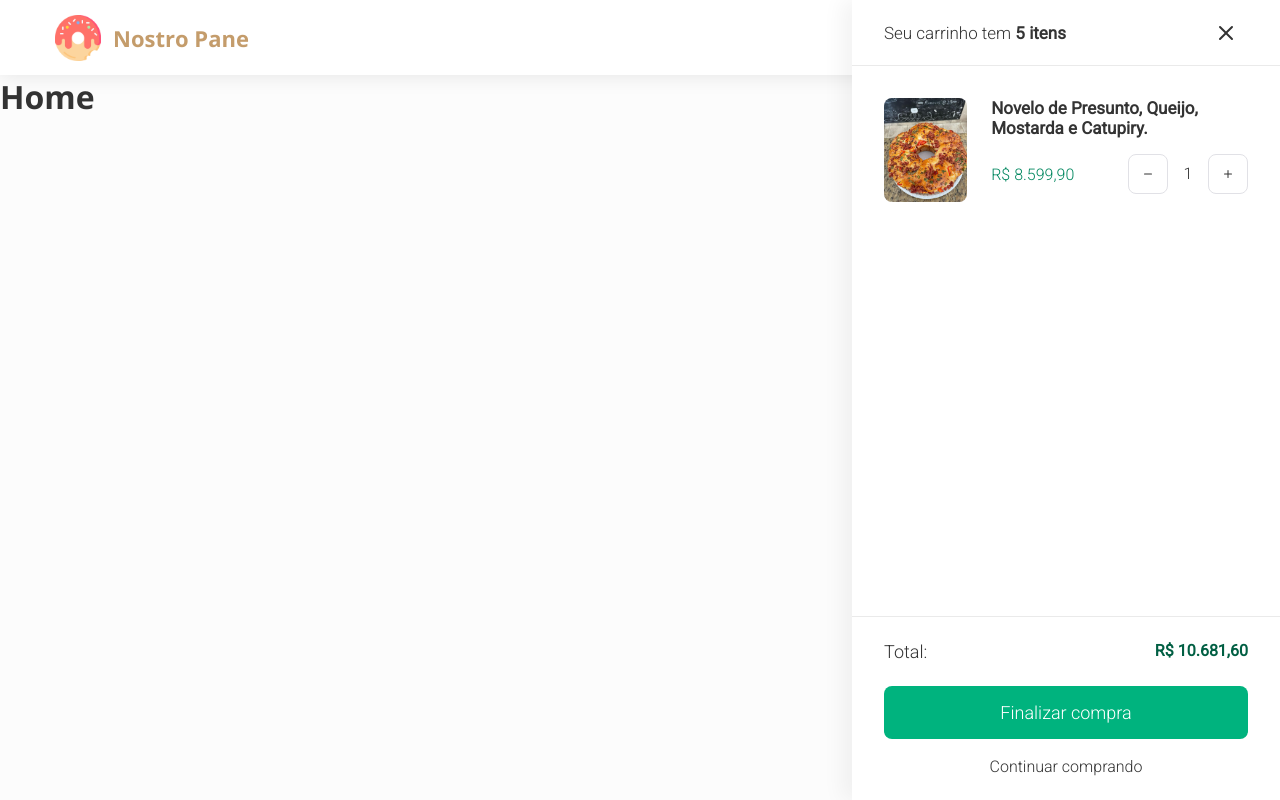
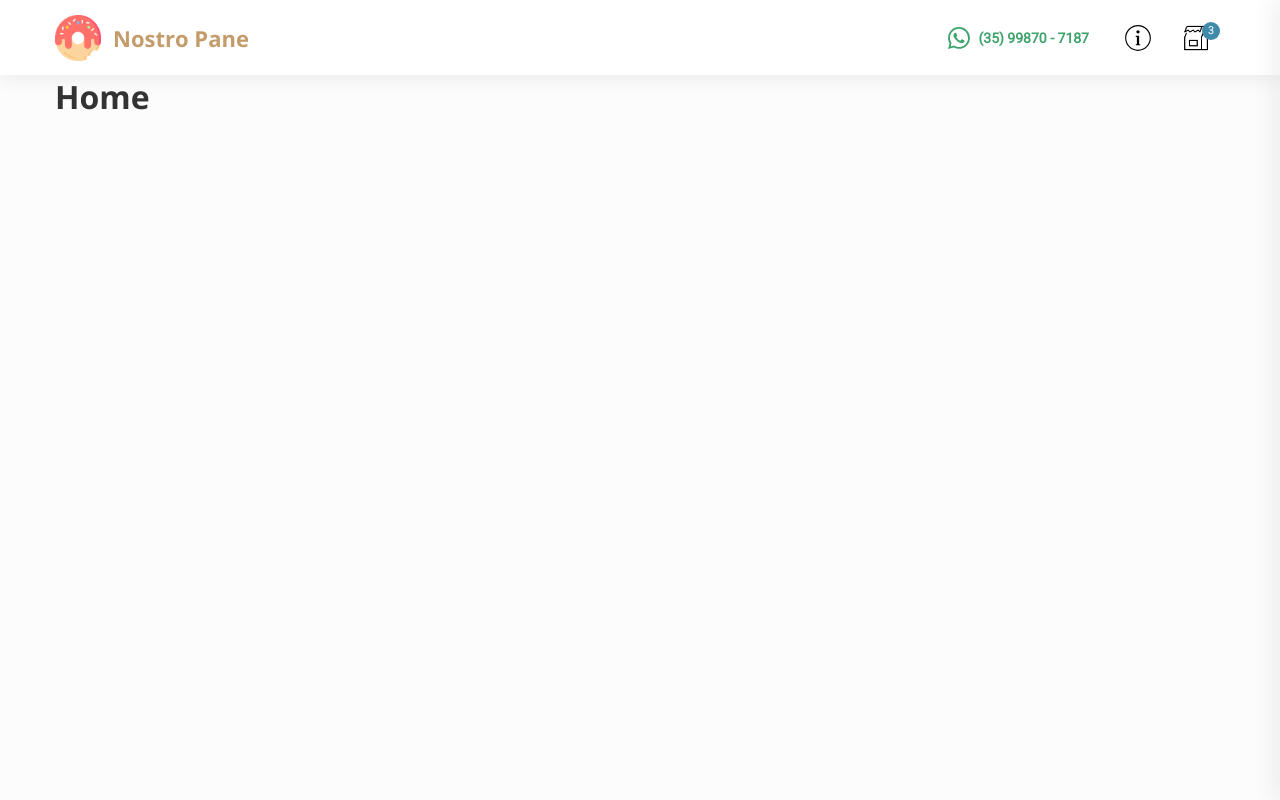
Before and after one commit to michel-cm/nostro-pane, a React (Vite) app: page / in a window 1280 px wide. Built offline with nearby package versions, Linux system fonts and the light colour scheme.

Commit message:
cart action

```diff
--- a/src/App.jsx
+++ b/src/App.jsx
@@ -3,6 +3,7 @@ import { ThemeContextProvider } from "./contexts/ThemeContext";
 import { BrowserRouter } from "react-router-dom";
 import { Router } from "./Router";
 import { ProdutosContextProvider } from "./contexts/ProdutosContext";
+import { CartContextProvider } from "./contexts/CartContext";
 
 function App() {
   return (
@@ -10,8 +11,10 @@ function App() {
       <ThemeContextProvider>
         <BrowserRouter>
           <ProdutosContextProvider>
-            <Router />
-            <GlobalStyle />
+            <CartContextProvider>
+              <Router />
+              <GlobalStyle />
+            </CartContextProvider>
           </ProdutosContextProvider>
         </BrowserRouter>
       </ThemeContextProvider>
--- a/src/components/Cart/index.jsx
+++ b/src/components/Cart/index.jsx
@@ -2,12 +2,14 @@ import * as C from "./styles";
 import { useTheme } from "../../hooks/useTheme";
 import cartBlack from "../../assets/cart-black.png";
 import cartWhite from "../../assets/cart-white.png";
+import { useCartContext } from "../../hooks/useCartContext";
 
 export const Cart = () => {
   const { isDarkTheme } = useTheme();
+  const { toggleCart } = useCartContext();
 
   return (
-    <C.Cart title="Carrinho de compras">
+    <C.Cart title="Carrinho de compras" onClick={toggleCart}>
       <div>
         <img
           src={isDarkTheme === "dark" ? cartWhite : cartBlack}
--- /dev/null
+++ b/src/contexts/CartContext.jsx
@@ -0,0 +1,17 @@
+import { useState, createContext } from "react";
+
+export const CartContext = createContext({});
+
+export function CartContextProvider({ children }) {
+  const [isCartOpen, setIsCartOpen] = useState(false);
+
+  const toggleCart = () => {
+    setIsCartOpen(!isCartOpen);
+  };
+
+  return (
+    <CartContext.Provider value={{ toggleCart, isCartOpen }}>
+      {children}
+    </CartContext.Provider>
+  );
+}
--- a/src/default/CartShop/index.jsx
+++ b/src/default/CartShop/index.jsx
@@ -4,23 +4,37 @@ import { BsX } from "react-icons/bs";
 import { BsPlus } from "react-icons/bs";
 import { BsDash } from "react-icons/bs";
 
+import { useCartContext } from "../../hooks/useCartContext";
+
 export const CartShop = () => {
+  const { toggleCart, isCartOpen } = useCartContext();
+
   return (
-    <C.Container>
+    <div
+      className={`${isCartOpen ? "overlay" : ""} `}
+      onClick={(e) => {
+        if (e.target.classList.contains("overlay")) {
+          toggleCart();
+        }
+      }}
+    >
+      <C.Container className={`${isCartOpen ? "open" : ""} `}>
         <C.Header className="cart__header">
           <div className="cart__header__title">
             Seu carrinho tem{" "}
             <strong className="header__total-itens">5 itens</strong>
           </div>
           <button>
-          <BsX size={32} color="#333" />
+            <BsX size={32} color="#333" onClick={toggleCart} />
           </button>
         </C.Header>
         <C.Main>
           <C.Item>
             <img src={cadeira} alt="" />
             <C.Details>
-            <C.Title>Novelo de Presunto, Queijo, Mostarda e Catupiry.</C.Title>
+              <C.Title>
+                Novelo de Presunto, Queijo, Mostarda e Catupiry.
+              </C.Title>
               <C.Price>
                 <span>R$ 8.599,90</span>
                 <C.Quantify>
@@ -43,8 +57,11 @@ export const CartShop = () => {
           </C.Total>
 
           <C.BtnFinally>Finalizar compra</C.BtnFinally>
-        <C.BtnContinueBuy>Continuar comprando</C.BtnContinueBuy>
+          <C.BtnContinueBuy onClick={toggleCart}>
+            Continuar comprando
+          </C.BtnContinueBuy>
         </C.Footer>
       </C.Container>
+    </div>
   );
 };
--- a/src/default/CartShop/styles.js
+++ b/src/default/CartShop/styles.js
@@ -1,12 +1,15 @@
 import styled from "styled-components";
 
-export const Container = styled.a`
+export const Container = styled.div`
   height: 100vh;
   max-width: 428px;
   margin-left: auto;
   position: fixed;
   top: 0;
   right: 0;
+  z-index: 999;
+  transform: translate(428px);
+  transition: 300ms;
 
   background-color: ${(props) => props.theme.colors.cartBG};
   box-shadow: ${(props) =>
@@ -14,6 +17,10 @@ export const Container = styled.a`
 
   display: grid;
   grid-template-rows: max-content 1fr max-content;
+
+  &.open {
+    transform: translate(0);
+  }
 `;
 
 export const Header = styled.header`
@@ -130,7 +137,7 @@ export const Quantify = styled.div`
 `;
 
 export const Footer = styled.div`
-  padding: 24px 32px;
+  padding: 24px 32px 16px 32px;
   border-top: 1px solid ${(props) => props.theme.colors["gray-50"]};
 `;
 
@@ -168,14 +175,17 @@ export const BtnContinueBuy = styled.button`
   border: none;
   background: none;
   cursor: pointer;
+  border-radius: 8px;
 
   font-size: 16px;
   color: ${(props) => props.theme.colors.text};
 
-  margin: 18px auto 0 auto;
+  margin: 10px auto 0 auto;
   display: block;
 
+  padding: 8px;
+
   &:hover {
-    opacity: 0.8;
+    background: #f6f6f6;
   }
 `;
--- /dev/null
+++ b/src/hooks/useCartContext.js
@@ -0,0 +1,9 @@
+import { useContext } from "react";
+
+import { CartContext } from "../contexts/CartContext";
+
+export function useCartContext() {
+  const value = useContext(CartContext);
+
+  return value;
+}
--- a/src/pages/Home/index.jsx
+++ b/src/pages/Home/index.jsx
@@ -3,7 +3,7 @@ import * as C from "./styles";
 export const Home = () => {
 
   return (
-    <C.Container>
+    <C.Container className="row">
       <h1>Home</h1>
     </C.Container>
   );
--- a/src/styles/global.js
+++ b/src/styles/global.js
@@ -43,6 +43,19 @@ export default createGlobalStyle`
         margin: 0 auto;
     }
 
+    .overlay {
+        position: fixed;
+        top: 0;
+        left: 0;
+        width: 100%;
+        height: 100%;
+        z-index: 9;
+        display: flex;
+        justify-content: center;
+        align-items: center;
+        background-color: rgba(0, 0, 0, .8);
+    }
+
 ::-webkit-scrollbar{
   width: 6px;
 }
```
Lines whose indentation alone changed are shown as unchanged.
